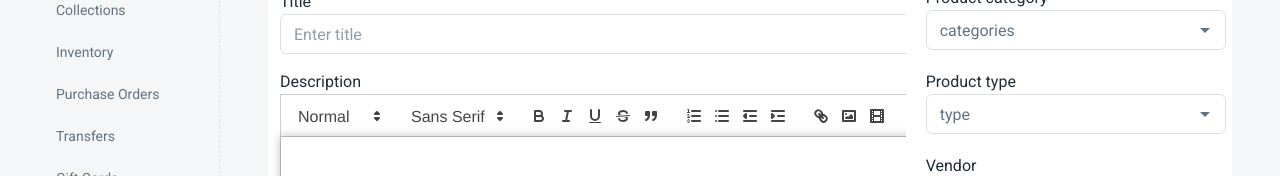
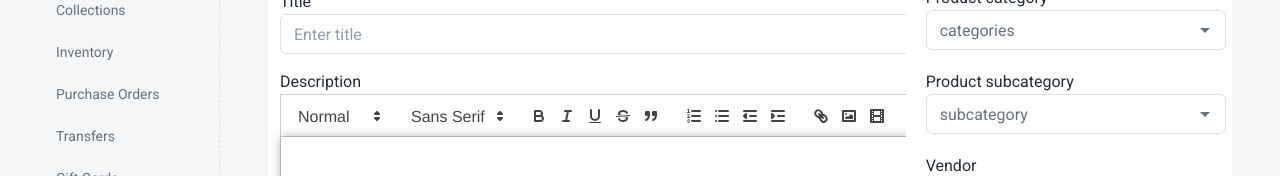
Before and after one commit to Sudar22/igenie-admin, a React (Vite) app: page /dashboard/products/addproduct in a window 1280 px wide. Shown: the part 271-447 px from the top of the page. Built offline with nearby package versions, Linux system fonts and the light colour scheme.

Commit message:
add product update

```diff
--- a/src/routers/RouterIshopAdmin.tsx
+++ b/src/routers/RouterIshopAdmin.tsx
@@ -14,9 +14,9 @@
 import GiftCards from "../pages/products/giftCards";
 import ProductPage from "../pages/products";
 import { AddProduct } from "../sections/@Dashboard/products";
-import AddCollection from "../sections/@Dashboard/collection/addCOllection";
 import Login from "../auth/login";
 import Signup from "../auth/signup";
+import AddCollection from "../sections/@Dashboard/collection/addCollection";
 // import Signup from "../auth/signup";
 
 
--- a/src/sections/@Dashboard/products/productOrganization.tsx
+++ b/src/sections/@Dashboard/products/productOrganization.tsx
@@ -70,7 +70,7 @@
             </Styledinput>
             <Styledinput>
                 <Typography>
-                    Product type
+                    Product subcategory
                 </Typography>
                 <Autocomplete
                     id="grouped-demo"
@@ -79,7 +79,7 @@
                     groupBy={(option) => option.firstLetter}
                     getOptionLabel={(option) => option.title}
                     sx={{ width: 300 }}
-                    renderInput={(params) => <TextField {...params} label="type" />}
+                    renderInput={(params) => <TextField {...params} label="subcategory" />}
                 />
             </Styledinput>
             <Styledinput>
```
